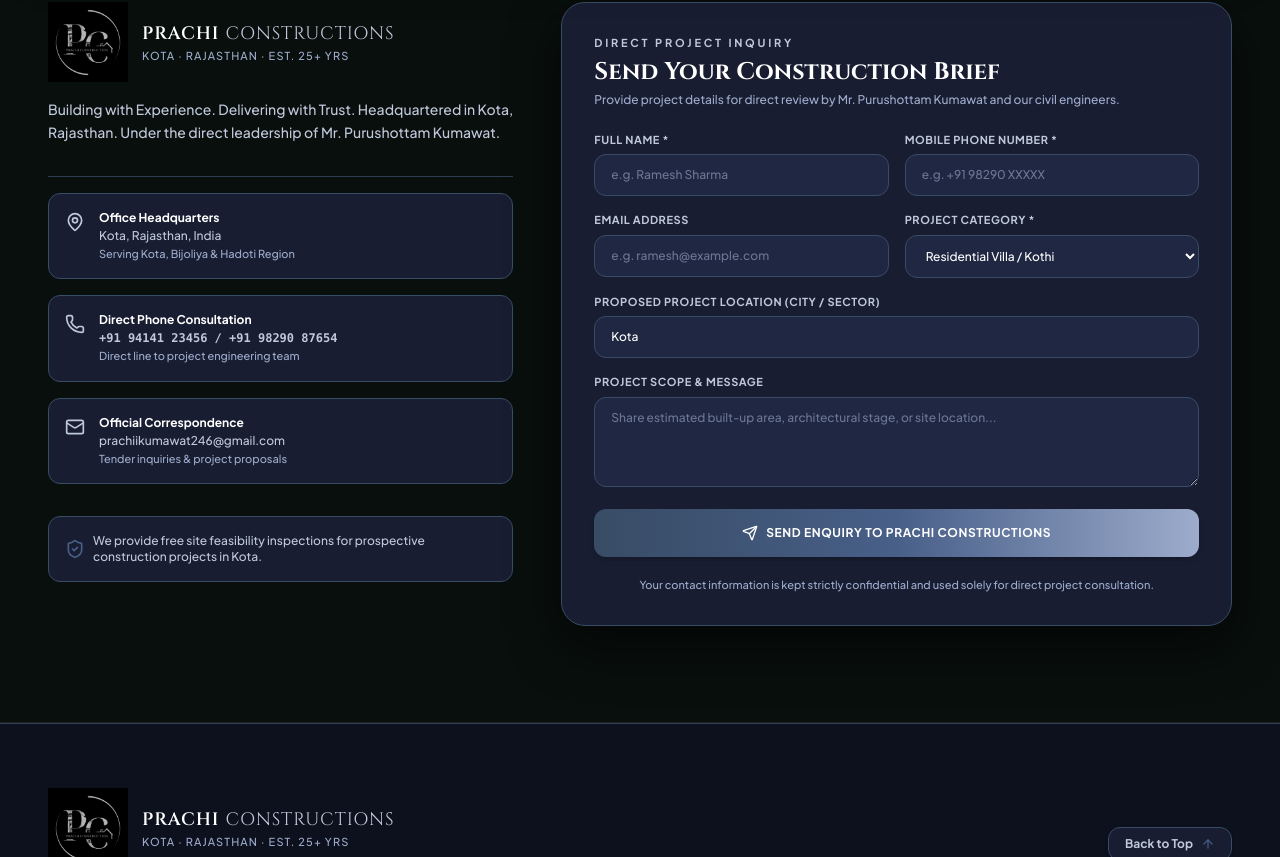
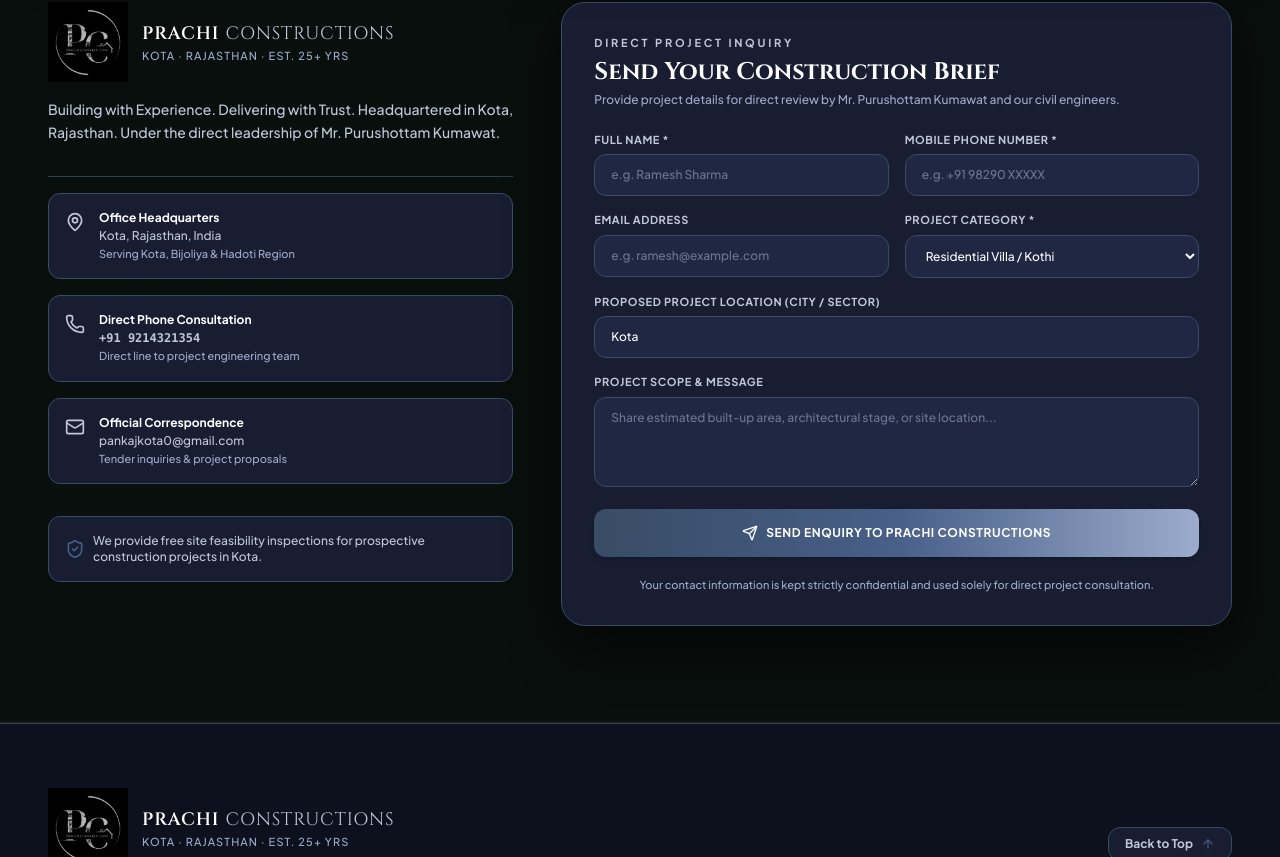
Before and after one commit to prachi-labs/Prachi-Constructions-, a React (Vite) app: page / in a window 1280 px wide. Shown: the part 11143-12000 px from the top of the page. Built offline with nearby package versions, Linux system fonts and the light colour scheme.

Commit message:
Modify contact details in ContactSection
Updated contact information in the ContactSection component.

```diff
--- a/src/components/ContactSection.tsx
+++ b/src/components/ContactSection.tsx
@@ -1,6 +1,6 @@
 import React, { useState } from 'react';
 import { BrandLogo } from './BrandLogo';
-import { Phone, Mail, MapPin, Send, CheckCircle2, ShieldCheck, ArrowRight, Clock } from 'lucide-react';
+import { Phone, Mail, MapPin, Send, CheckCircle2, ShieldCheck, ArrowRight } from 'lucide-react';
 
 interface ContactSectionProps {
   prefilledType?: string;
@@ -118,7 +118,7 @@
                 <div>
                   <div className="text-xs font-bold text-white">Direct Phone Consultation</div>
                   <div className="text-xs text-[#C0C9DB] font-mono mt-0.5 font-bold">
-                    +91 94141 23456 / +91 98290 87654
+                    +91 9214321354
                   </div>
                   <div className="text-[11px] text-[#9DACCC] mt-0.5 font-medium">
                     Direct line to project engineering team
@@ -131,7 +131,7 @@
                 <div>
                   <div className="text-xs font-bold text-white">Official Correspondence</div>
                   <div className="text-xs text-[#C0C9DB] font-sans-clean mt-0.5 font-medium">
-                    prachiikumawat246@gmail.com
+                    pankajkota0@gmail.com
                   </div>
                   <div className="text-[11px] text-[#9DACCC] mt-0.5 font-medium">
                     Tender inquiries & project proposals
```
